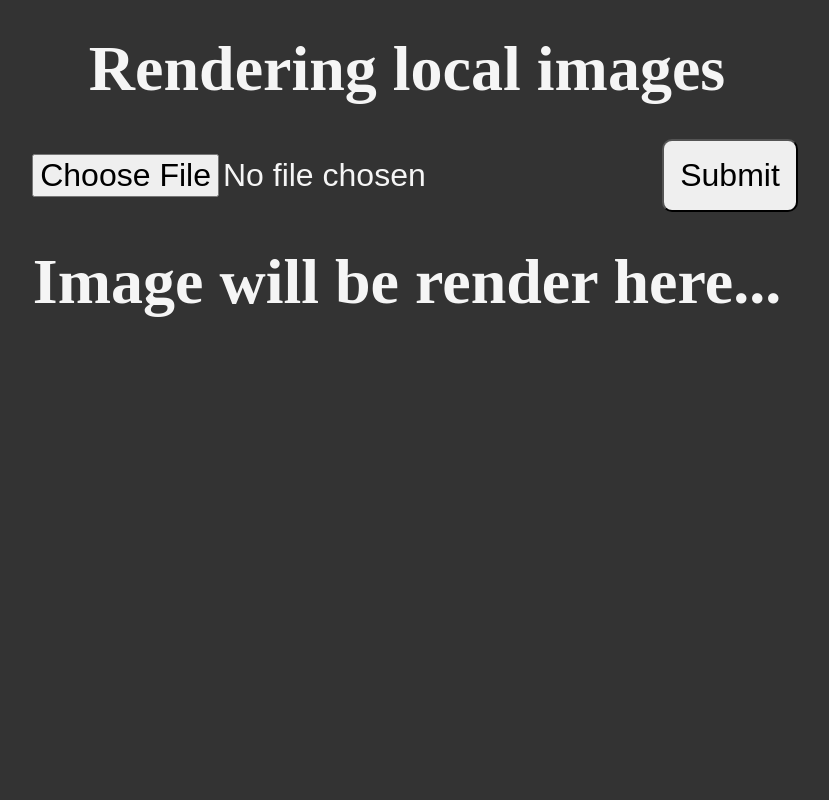
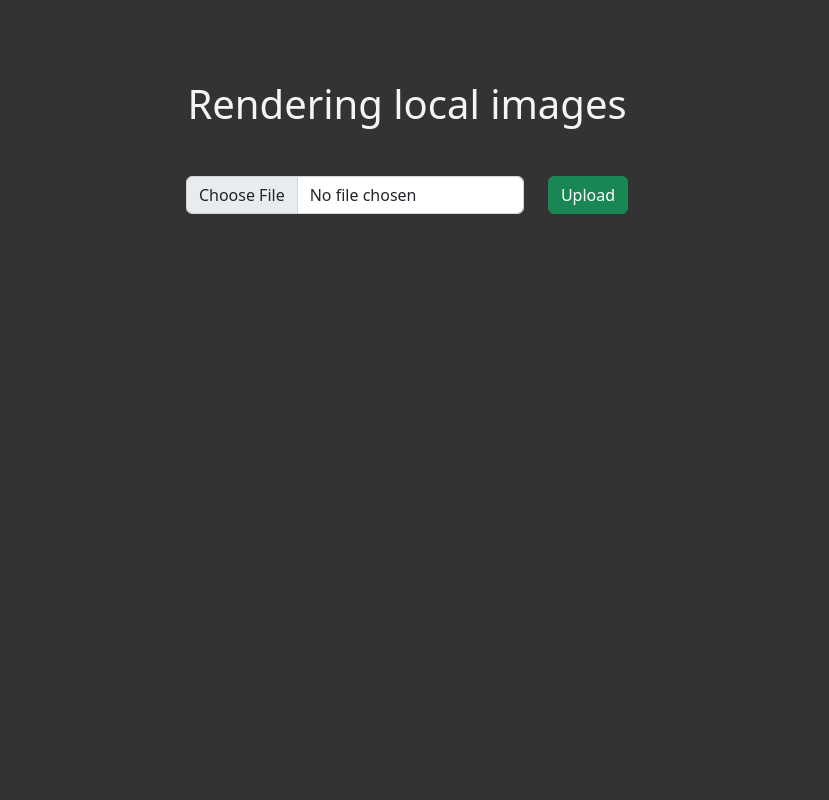
Before and after one commit to rRuseva/web_app_for_image_edditing, a Flask app: page / in a window 1280 px wide. Shown: the whole page, without its empty margins (233-1062 px from the left). Run offline with Flask 3, Linux system fonts and the light colour scheme; some libraries are stand-ins or nearby versions.

Commit message:
initial working version of loading and showing image file

```diff
--- a/server.py
+++ b/server.py
@@ -1,31 +1,39 @@
-from flask import Flask, render_template, request, send_from_directory
-# from weather import get_current_weather
-from werkzeug.utils import secure_filename
+from flask import Flask, render_template, request, send_from_directory, url_for
+from flask_uploads import UploadSet, IMAGES, configure_uploads
+from flask_wtf import FlaskForm
+from flask_wtf.file import FileField, FileRequired, FileAllowed
+from wtforms import SubmitField
 from waitress import serve
 import os
 
 app = Flask(__name__)
+app.config['SECRET_KEY'] = 'ewrfewr'
+app.config['UPLOADED_PHOTOS_DEST'] = 'uploads'
 
-upload_folder = os.path.join('static','uploads')
+photos = UploadSet('photos', IMAGES)
+configure_uploads(app, photos)
 
-app.config['UPLOAD'] = upload_folder
+class UploadForm(FlaskForm):
+    photo = FileField(
+        validators=[FileAllowed(photos, 'Only images are allowed'),
+                    FileRequired('File field should not be empty')
+        ]
+    )
+    submit = SubmitField('Upload')
+
+@app.route('/uploads/<filename>')
+def get_file(filename):
+    return send_from_directory(app.config['UPLOADED_PHOTOS_DEST'], filename)
 
 @app.route('/', methods=['GET', 'POST'])
-def upload_file():
-    if request.method == 'POST':
-        file = request.files['img']
-        filename = secure_filename(file.filename)
-        file.save(os.path.join(app.config['UPLOAD'], filename))
-        img_path = os.path.join(app.config['UPLOAD'], filename)
-        return render_template('index.html', image=img_path)
-    return render_template('index.html')
-
-# @app.route('/')
-# @app.route('/index')
-# def index():
-#     img_path = os.join.path(upload_folder)
-#     return render_template('index.html', image=img_path)
-
+def upload_image_file():
+    form = UploadForm()
+    if form.validate_on_submit():
+        filename = photos.save(form.photo.data)
+        file_url = url_for('get_file', filename=filename)
+    else:
+        file_url = None
+    return render_template('index.html', form=form, file_url=file_url)
 
 if __name__ == "__main__":
     serve(app, host="0.0.0.0", port=8000)
--- a/static/styles/style.css
+++ b/static/styles/style.css
@@ -13,12 +13,12 @@ body {
     flex-direction: column;
     align-items: center;
     gap: 2rem;
-    font-size: 2rem;
+    /* font-size: 2rem; */
 }
 
 input, button {
     font-size: 2rem;
-    padding: 1rem;
+    /* padding: 1rem; */
     border-radius: 10px;
 }
 
--- a/templates/index.html
+++ b/templates/index.html
@@ -3,24 +3,44 @@
 <head>
     <meta charset="UTF-8">
     <meta name="viewport" content="width=device-width, initial-scale=1.0">
+    <meta http-equiv="X-UA-Compatible" content="ie=edge">
+    <link href="https://cdn.jsdelivr.net/npm/bootstrap@5.2.0-beta1/dist/css/bootstrap.min.css" rel="stylesheet">
+    <link href="{{url_for('static', filename='styles/style.css')}}" rel="stylesheet" />
     <title>Rendering local images</title>
-    <link href="{{url_for('static', filename='styles/style.css')}}" rel="stylesheet" />
 </head>
 <body>
-    <h1>Rendering local images</h1>
-    <form action="{{url_for('upload_file')}}" enctype="multipart/form-data" method="POST">
-        <input type="file" name="img" id="img" />
-        <!-- <button type="submit">Show</button> -->
-         <input type="submit"/>
-    </form>
+    <div class="container">
+        <div class="row">
+            <div class="col-6 mx-auto mt-5 text-center">
+                <h1 class="mb-5">Rendering local images</h1>
+                <form method="post" enctype="multipart/form-data" >
+                    {{ form.hidden_tag() }}
+                    {% for error in form.photo.errors %}
+                        <span style="color: red; font-style: italic;"> {{ error }}</span>
+                    {% endfor %}
+                    <div class="row justify-content-center">
+                        <div class="col-auto">
+                            {{ form.photo(class="form-control") }}
+                        </div>
+                        <div class="col-auto">
+                            {{ form.submit(class="btn btn-success")  }}
+                        </div>
+                    </div>
+                </form>
+                {% if file_url %}
+                    <div class="mt-5">
+                        <img src="{{ file_url }}" style="width: 400px;"/>
+                    </div>
+                {% endif %}
 
-    {% if img %}
-    <h1>Rendered Image</h1>
-    <img src="{{img}}">
-    {% else %}
-    <h1>Image will be render here...</h1>
-    {% endif %}
-    <!-- <img src="{{url_for('static', filename='test_images/46128714_00-original_image.png')}}" /> -->
-    <!-- <img src="{{image}}" /> -->
+            </div>
+        </div>
+    </div>
+
+
+
+
+
+
 </body>
 </html>
```
